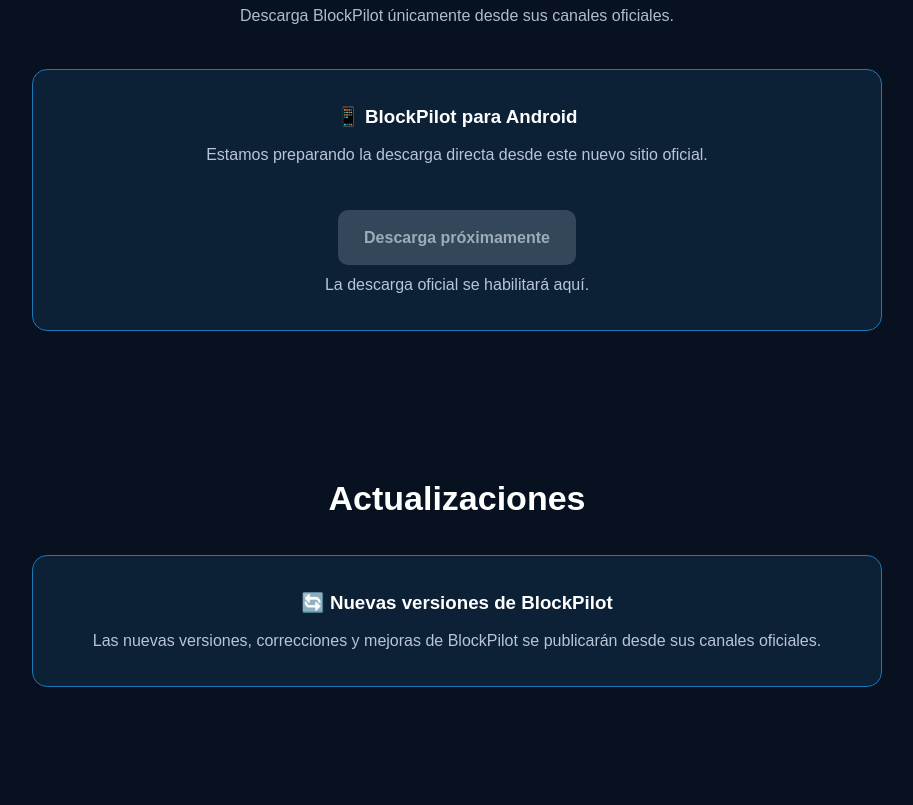
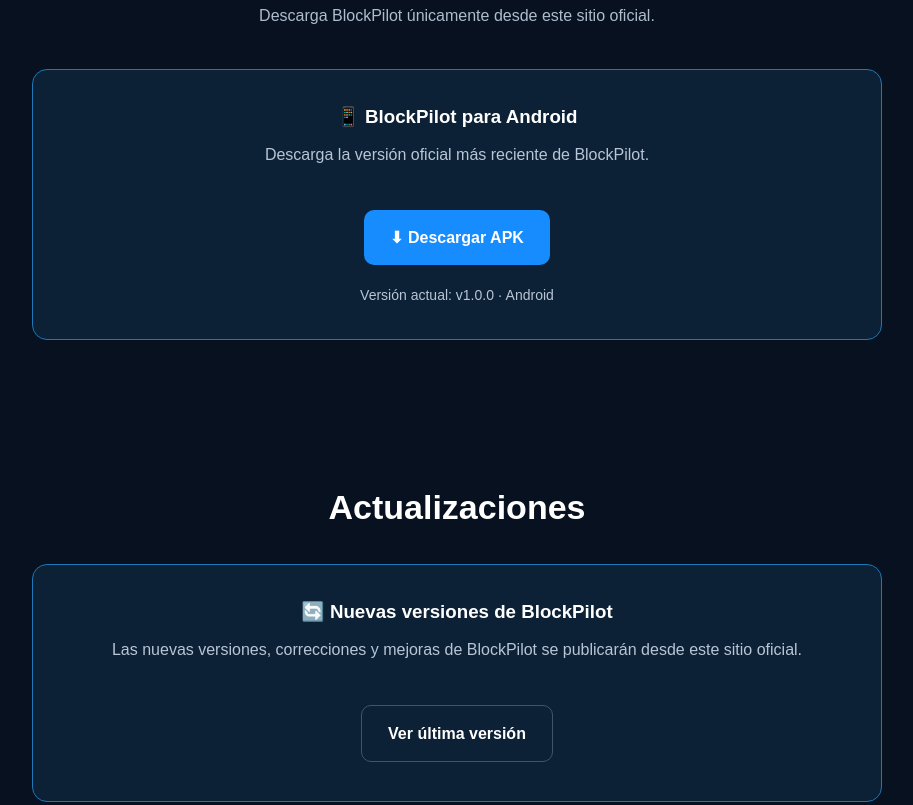
Before and after one commit to blockpilot74-lab/blockpilot74-lab.github.io, a plain HTML site: page index.html in a window 1280 px wide. Shown: the part 1495-2300 px from the top of the page, without its empty margins (183-1096 px from the left). Drawn offline with Linux system fonts and the light colour scheme.

Commit message:
Update index.html

```diff
--- a/index.html
+++ b/index.html
@@ -35,11 +35,6 @@
       text-decoration: none;
     }
 
-
-    /* =========================================================
-       HEADER
-       ========================================================= */
-
     header {
       padding: 20px 8%;
       display: flex;
@@ -62,11 +57,6 @@
       color: #5ee38a;
       font-size: 14px;
     }
-
-
-    /* =========================================================
-       HERO
-       ========================================================= */
 
     .hero {
       text-align: center;
@@ -104,11 +94,6 @@
       font-size: 19px;
     }
 
-
-    /* =========================================================
-       BOTONES
-       ========================================================= */
-
     .buttons {
       margin-top: 35px;
     }
@@ -138,21 +123,6 @@
       background: transparent;
     }
 
-    .disabled {
-      background: #33465a;
-      color: #9eacba;
-      cursor: default;
-    }
-
-    .disabled:hover {
-      transform: none;
-    }
-
-
-    /* =========================================================
-       SECCIONES
-       ========================================================= */
-
     section {
       max-width: 1100px;
       margin: auto;
@@ -171,11 +141,6 @@
       text-align: center;
       color: #aebdce;
     }
-
-
-    /* =========================================================
-       TARJETAS
-       ========================================================= */
 
     .grid {
       display: grid;
@@ -200,11 +165,6 @@
       color: #b8c5d6;
     }
 
-
-    /* =========================================================
-       CAJAS GRANDES
-       ========================================================= */
-
     .notice {
       background: #0c2135;
       border: 1px solid #1d78b7;
@@ -224,11 +184,6 @@
       color: #b8c5d6;
     }
 
-
-    /* =========================================================
-       CORREO
-       ========================================================= */
-
     .email {
       display: inline-block;
       margin-top: 18px;
@@ -236,11 +191,6 @@
       font-size: 19px;
       font-weight: bold;
     }
-
-
-    /* =========================================================
-       LEGAL
-       ========================================================= */
 
     .legal-box {
       background: #0d1b2d;
@@ -260,10 +210,11 @@
       margin-bottom: 10px;
     }
 
-
-    /* =========================================================
-       FOOTER
-       ========================================================= */
+    .version {
+      margin-top: 12px;
+      color: #8ea0b5;
+      font-size: 14px;
+    }
 
     footer {
       text-align: center;
@@ -280,11 +231,6 @@
     footer p {
       margin: 5px 0;
     }
-
-
-    /* =========================================================
-       TELÉFONO
-       ========================================================= */
 
     @media (max-width: 650px) {
 
@@ -317,19 +263,12 @@
         max-width: 300px;
         margin: 10px auto;
       }
-
     }
 
   </style>
 </head>
 
-
 <body>
-
-
-<!-- =========================================================
-     CABECERA
-     ========================================================= -->
 
 <header>
 
@@ -342,12 +281,6 @@
   </div>
 
 </header>
-
-
-
-<!-- =========================================================
-     PRESENTACIÓN
-     ========================================================= -->
 
 <div class="hero">
 
@@ -369,7 +302,7 @@
   <div class="buttons">
 
     <a class="btn primary"
-       href="#descargar">
+       href="https://github.com/blockpilot74-lab/blockpilot74-lab.github.io/releases/latest/download/app-debug.apk">
       Descargar BlockPilot
     </a>
 
@@ -382,12 +315,6 @@
 
 </div>
 
-
-
-<!-- =========================================================
-     FUNCIONES
-     ========================================================= -->
-
 <section id="funciones">
 
   <h2>
@@ -398,9 +325,7 @@
     Configura BlockPilot de acuerdo con tus preferencias.
   </p>
 
-
   <div class="grid">
-
 
     <div class="card">
 
@@ -415,8 +340,6 @@
 
     </div>
 
-
-
     <div class="card">
 
       <h3>
@@ -429,8 +352,6 @@
       </p>
 
     </div>
-
-
 
     <div class="card">
 
@@ -445,8 +366,6 @@
 
     </div>
 
-
-
     <div class="card">
 
       <h3>
@@ -459,8 +378,6 @@
       </p>
 
     </div>
-
-
 
     <div class="card">
 
@@ -475,8 +392,6 @@
 
     </div>
 
-
-
     <div class="card">
 
       <h3>
@@ -490,16 +405,9 @@
 
     </div>
 
-
   </div>
 
 </section>
-
-
-
-<!-- =========================================================
-     DESCARGA
-     ========================================================= -->
 
 <section id="descargar">
 
@@ -508,9 +416,8 @@
   </h2>
 
   <p class="section-description">
-    Descarga BlockPilot únicamente desde sus canales oficiales.
+    Descarga BlockPilot únicamente desde este sitio oficial.
   </p>
-
 
   <div class="notice">
 
@@ -519,31 +426,25 @@
     </h3>
 
     <p>
-      Estamos preparando la descarga directa desde
-      este nuevo sitio oficial.
+      Descarga la versión oficial más reciente de BlockPilot.
     </p>
 
     <div class="buttons">
 
-      <span class="btn disabled">
-        Descarga próximamente
-      </span>
+      <a class="btn primary"
+         href="https://github.com/blockpilot74-lab/blockpilot74-lab.github.io/releases/latest/download/app-debug.apk">
+        ⬇ Descargar APK
+      </a>
 
     </div>
 
-    <p>
-      La descarga oficial se habilitará aquí.
+    <p class="version">
+      Versión actual: v1.0.0 · Android
     </p>
 
   </div>
 
 </section>
-
-
-
-<!-- =========================================================
-     ACTUALIZACIONES
-     ========================================================= -->
 
 <section id="actualizaciones">
 
@@ -559,18 +460,21 @@
 
     <p>
       Las nuevas versiones, correcciones y mejoras
-      de BlockPilot se publicarán desde sus canales oficiales.
+      de BlockPilot se publicarán desde este sitio oficial.
     </p>
+
+    <div class="buttons">
+
+      <a class="btn secondary"
+         href="https://github.com/blockpilot74-lab/blockpilot74-lab.github.io/releases/latest">
+        Ver última versión
+      </a>
+
+    </div>
 
   </div>
 
 </section>
-
-
-
-<!-- =========================================================
-     SOPORTE
-     ========================================================= -->
 
 <section id="soporte">
 
@@ -581,7 +485,6 @@
   <p class="section-description">
     ¿Tienes alguna pregunta o necesitas ayuda con BlockPilot?
   </p>
-
 
   <div class="notice">
 
@@ -594,22 +497,16 @@
       correo oficial de soporte.
     </p>
 
-
     <a class="email"
        href="mailto:blockpilot74@gmail.com">
-
       blockpilot74@gmail.com
-
     </a>
-
 
     <div class="buttons">
 
       <a class="btn primary"
          href="mailto:blockpilot74@gmail.com?subject=Soporte%20BlockPilot">
-
         Contactar soporte
-
       </a>
 
     </div>
@@ -618,18 +515,11 @@
 
 </section>
 
-
-
-<!-- =========================================================
-     PRIVACIDAD
-     ========================================================= -->
-
 <section id="privacidad">
 
   <h2>
     Privacidad y condiciones
   </h2>
-
 
   <div class="legal-box">
 
@@ -653,8 +543,6 @@
     </p>
 
   </div>
-
-
 
   <div class="legal-box">
 
@@ -682,12 +570,6 @@
 
 </section>
 
-
-
-<!-- =========================================================
-     FOOTER
-     ========================================================= -->
-
 <footer>
 
   <p>
@@ -709,6 +591,5 @@
 
 </footer>
 
-
 </body>
 </html>
```
